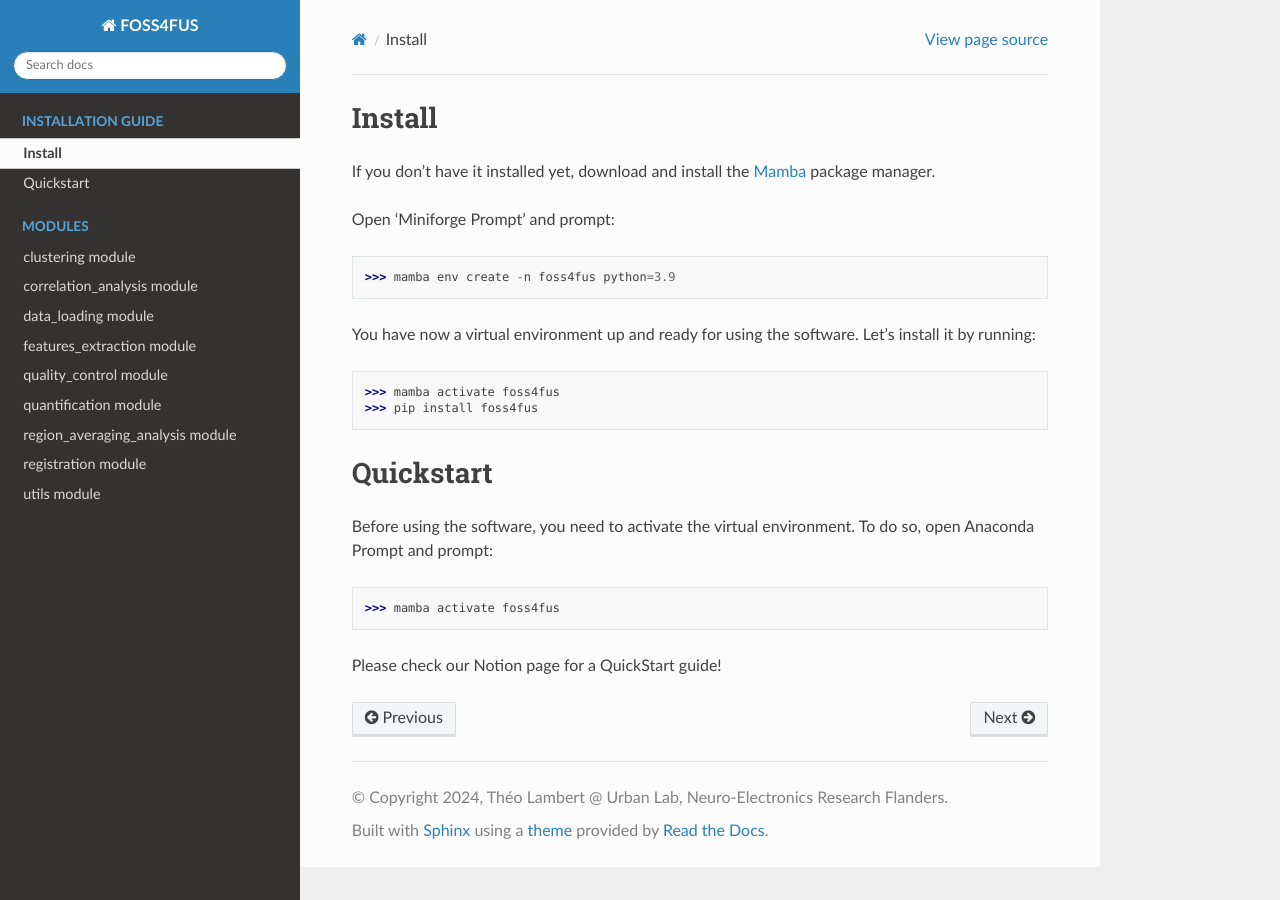
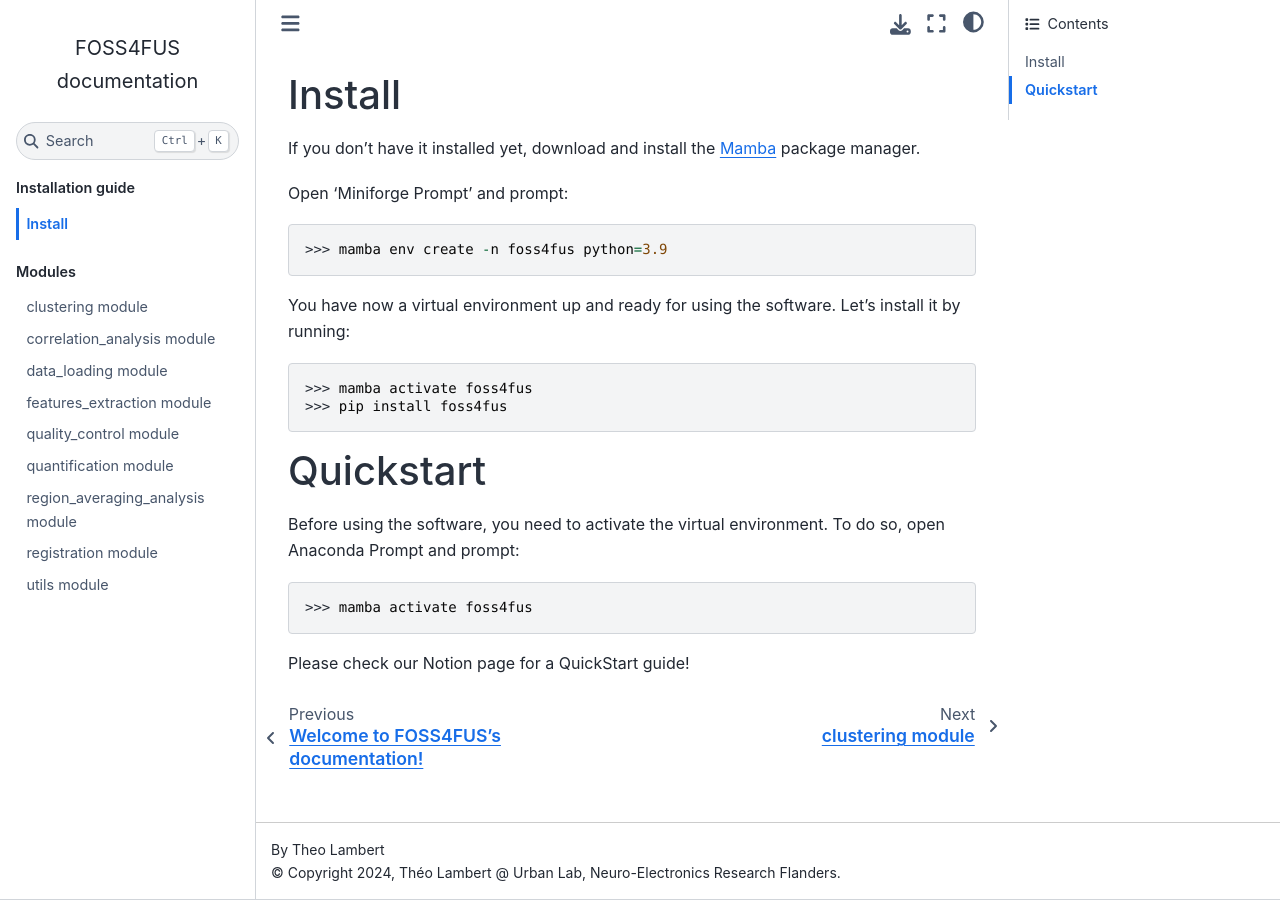
Before and after one commit to tlambertnerf/PyfUS, a Sphinx documentation site: the page built from docs/install_guide.rst, in a window 1280 px wide. Built offline with Sphinx 7.4.7 and the Sphinx Book theme 1.1.4, drawn with Linux system fonts in a browser that asks for light colours.

Commit message:
Update conf.py

```diff
--- a/docs/conf.py
+++ b/docs/conf.py
@@ -27,8 +27,7 @@ exclude_patterns = ['_build', 'Thumbs.db', '.DS_Store']
 # -- Options for HTML output -------------------------------------------------
 # https://www.sphinx-doc.org/en/master/usage/configuration.html#options-for-html-output
 
-#html_theme = 'alabaster'
-html_theme = "sphinx_rtd_theme"
+html_theme = "sphinx_book_theme"
 html_static_path = ['_static']
 
 extensions = ['sphinx.ext.autodoc', 'sphinx.ext.coverage', 'sphinx.ext.napoleon']
```
